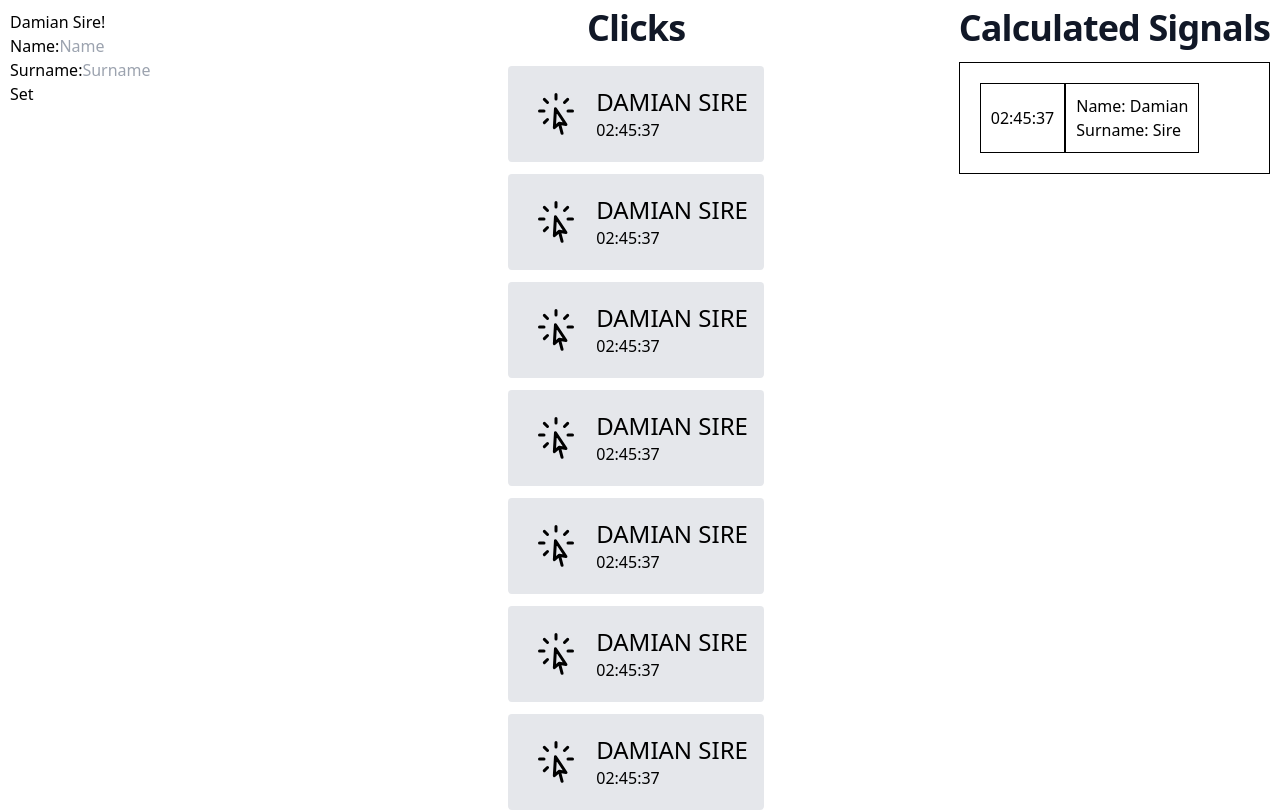
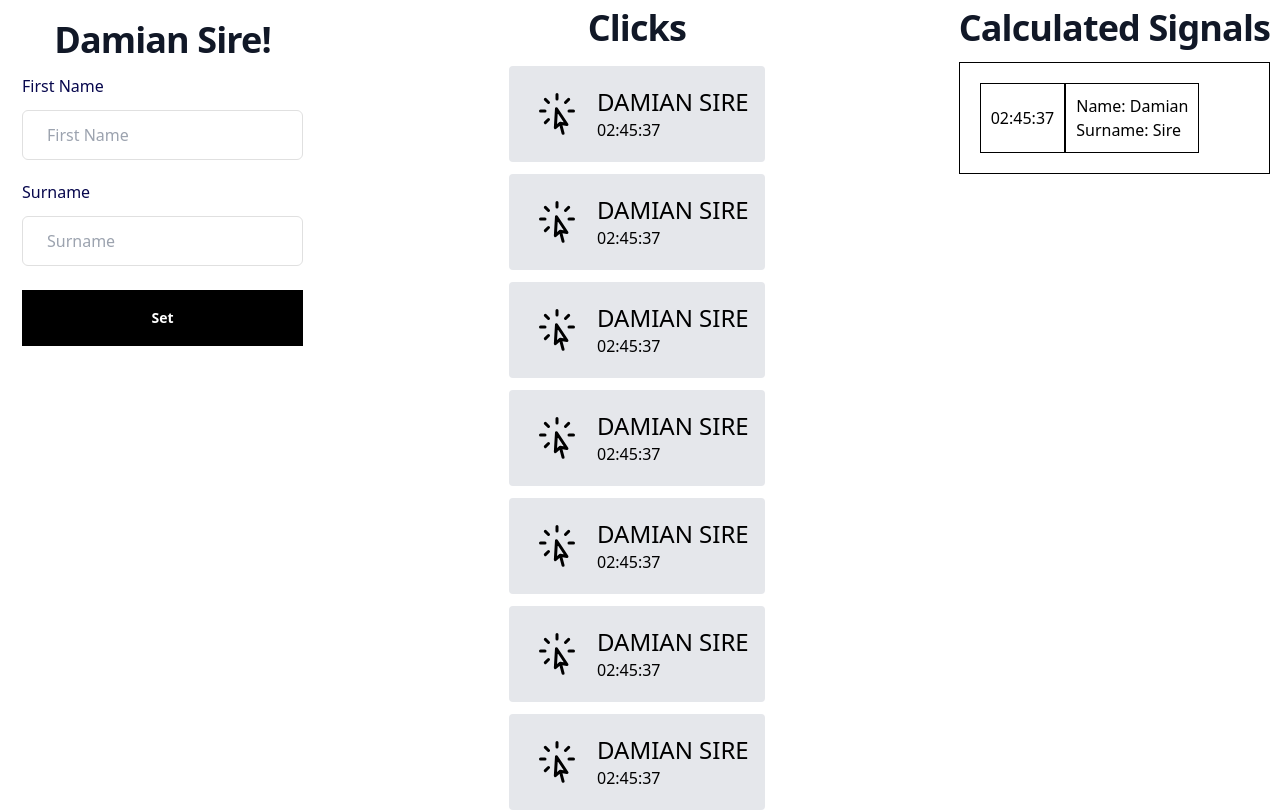
Before and after one commit to damiansire/angular-examples, an Angular app: page / in a window 1280 px wide. Built offline with nearby package versions, Linux system fonts and the light colour scheme.

Commit message:
design: improve form styles

```diff
--- a/src/app/components/basic-form/basic-form.component.html
+++ b/src/app/components/basic-form/basic-form.component.html
@@ -1,12 +1,52 @@
-<div class="profile-container">
-  <h2>{{ fullName() }}!</h2>
-  <div class="profile-info">
-    <label for="firstName">Name:</label>
-    <input type="text" placeholder="Name" #firstNameInput />
-    <br />
-    <label for="surname">Surname:</label>
-    <input type="text" placeholder="Surname" #surnameInput />
-    <br />
-    <button class="btn btn-primary" (click)="setValue()">Set</button>
+<div class="p-3">
+  <h1
+    class="text-center mb-4 text-4xl font-extrabold leading-none tracking-tight text-gray-900 dark:text-white"
+  >
+    {{ fullName() }}!
+  </h1>
+
+  <div class="w-full">
+    <div class="mb-5">
+      <label
+        for="fName"
+        class="mb-3 block text-base font-medium text-[#07074D]"
+      >
+        First Name
+      </label>
+      <input
+        type="text"
+        name="fName"
+        id="fName"
+        placeholder="First Name"
+        class="w-full rounded-md border border-[#e0e0e0] bg-white py-3 px-6 text-base font-medium text-[#6B7280] outline-none focus:border-[#6A64F1] focus:shadow-md"
+        #firstNameInput
+      />
+    </div>
   </div>
+
+  <div class="w-full">
+    <div class="mb-5">
+      <label
+        for="sName"
+        class="mb-3 block text-base font-medium text-[#07074D]"
+      >
+        Surname
+      </label>
+      <input
+        type="text"
+        name="sName"
+        id="sName"
+        placeholder="Surname"
+        class="w-full rounded-md border border-[#e0e0e0] bg-white py-3 px-6 text-base font-medium text-[#6B7280] outline-none focus:border-[#6A64F1] focus:shadow-md"
+        #surnameInput
+      />
+    </div>
+  </div>
+
+  <button
+    class="text-[13px] leading-4 inline-flex items-center cursor-pointer transition ease-in-out duration-300 font-semibold font-body text-center justify-center border-0 border-transparent placeholder-white focus-visible:outline-none focus:outline-none bg-black text-white px-5 md:px-6 lg:px-8 py-4 md:py-3.5 lg:py-4 hover:text-white hover:bg-gray-600 hover:shadow-cart h-12 lg:h-14 mt-1 text-sm w-full"
+    (click)="setValue()"
+  >
+    Set
+  </button>
 </div>
```
